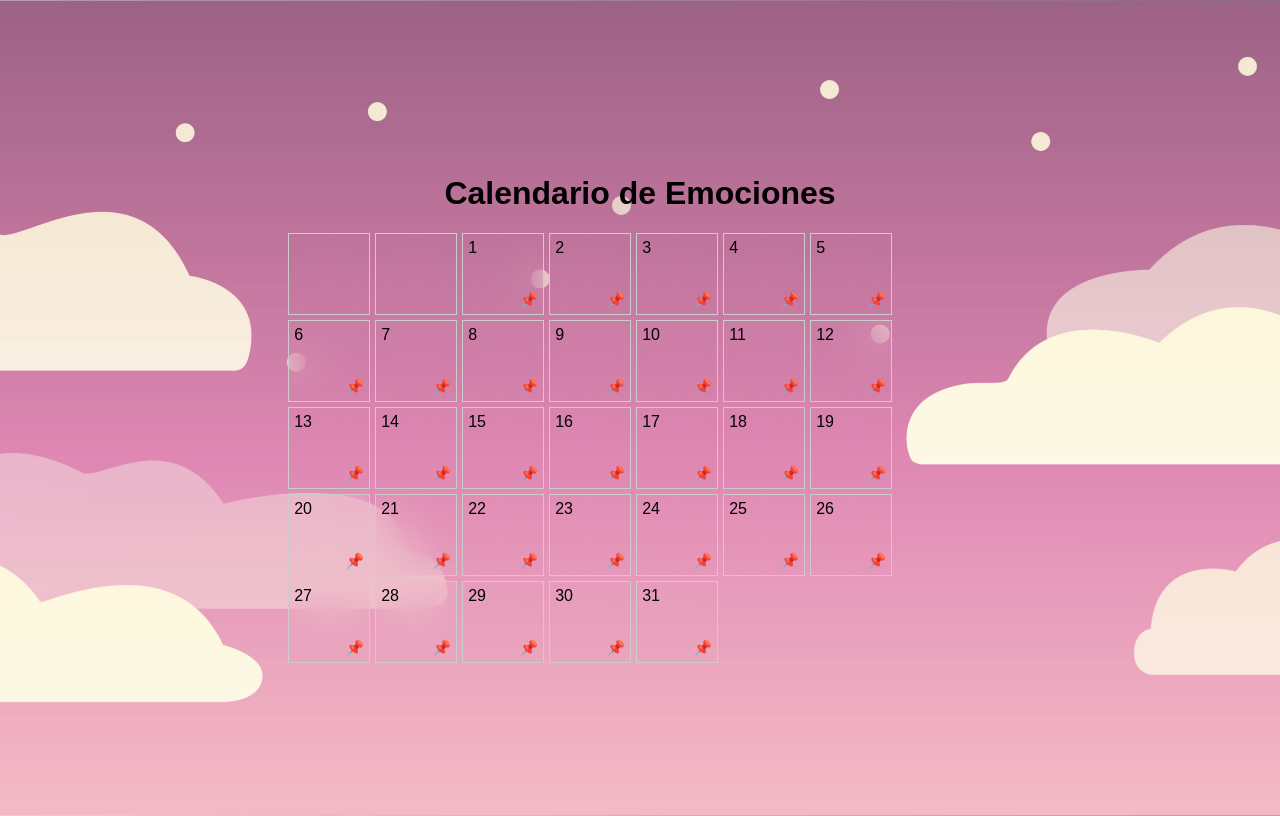
After one commit to Valencua/EpiCare, a PHP site: page /CalendarioEmociones.html in a window 1280 px wide. The commit adds this page. Run offline with PHP 8.4, Linux system fonts and the light colour scheme.

Commit message:
Calendario Emociones

```diff
--- /dev/null
+++ b/workspace/Sitio/html/CalendarioEmociones.html
@@ -0,0 +1,115 @@
+<!DOCTYPE html>
+<html lang="en">
+<head>
+<meta charset="UTF-8">
+<meta name="viewport" content="width=device-width, initial-scale=1.0">
+<title>Calendario de Emociones</title>
+<style>
+    body{
+  overflow: hidden;
+  justify-content: center;
+  align-items: center;
+  font-family: sans-serif;
+  min-height: 100vh;
+  background: url('PantallaFondo.jpg') no-repeat;
+  background-size: cover;
+  background-position: center;
+  display: flex;
+  justify-content: center;
+    }
+  .calendar-container
+  {
+    text-align: center;
+  }
+  .calendar {
+    display: grid;
+    grid-template-columns: repeat(7, 1fr);
+    gap: 5px;
+    width: 70%;
+    margin: auto;
+  }
+  .day {
+    border: 1px solid #ccc;
+    padding: 40px;
+    position: relative;
+    background: transparent;
+    backdrop-filter: blur(20px);
+  }
+
+  .day-number {
+    position: absolute;
+    top: 5px;
+    left: 5px;
+  }
+  .icon {
+    font-size: 15px;
+    cursor: pointer;
+    position: absolute;
+    bottom: 5px;
+    right: 5px;
+  }
+</style>
+</head>
+<body>
+<div class="calendar-container">
+    <h1>Calendario de Emociones</h1>
+    <div id="calendar" class="calendar"></div>
+</div>
+
+<script>
+  const calendarElement = document.getElementById('calendar');
+
+  // Obtener la fecha actual
+  const currentDate = new Date();
+  let currentYear = currentDate.getFullYear();
+  let currentMonth = currentDate.getMonth();
+
+  // Función para mostrar el calendario
+  function showCalendar(year, month) {
+    const daysInMonth = new Date(year, month + 1, 0).getDate();
+    const firstDayOfMonth = new Date(year, month, 1).getDay();
+
+    const calendarGrid = document.createElement('div');
+    calendarGrid.className = 'calendar';
+
+    // Llenar días en blanco hasta el primer día del mes
+    for (let i = 0; i < firstDayOfMonth; i++) {
+      const emptyDay = document.createElement('div');
+      emptyDay.className = 'day';
+      calendarGrid.appendChild(emptyDay);
+    }
+
+    // Llenar días del mes
+    for (let day = 1; day <= daysInMonth; day++) {
+      const dayElement = document.createElement('div');
+      dayElement.className = 'day';
+
+      const dayNumber = document.createElement('span');
+      dayNumber.className = 'day-number';
+      dayNumber.textContent = day;
+
+      const icon = document.createElement('span');
+      icon.className = 'icon';
+      icon.textContent = '📌';
+
+      // Agregar evento para agregar información a la base de datos al hacer clic en el icono
+      icon.addEventListener('click', () => {
+        const dateClicked = new Date(year, month, day);
+        // Aquí podrías implementar la lógica para agregar información a la base de datos
+        console.log('Fecha seleccionada:', dateClicked);
+      });
+
+      dayElement.appendChild(dayNumber);
+      dayElement.appendChild(icon);
+      calendarGrid.appendChild(dayElement);
+    }
+
+    calendarElement.innerHTML = '';
+    calendarElement.appendChild(calendarGrid);
+  }
+
+  // Mostrar el calendario inicial
+  showCalendar(currentYear, currentMonth);
+</script>
+</body>
+</html>
--- a/workspace/Sitio/html/styles.css
+++ b/workspace/Sitio/html/styles.css
@@ -12,7 +12,7 @@ body{
   background-size: cover;
   background-position: center;
  }
- .botonbienv{
+ .botonbienv, .mascota{
  display:flex;
  justify-content:center;
  align-items:flex-end;
```
Also changed, not shown: workspace/Sitio/html/Bienvenida.html (+4 -12 lines), workspace/Sitio/html/Icono de prueba.png (added).
